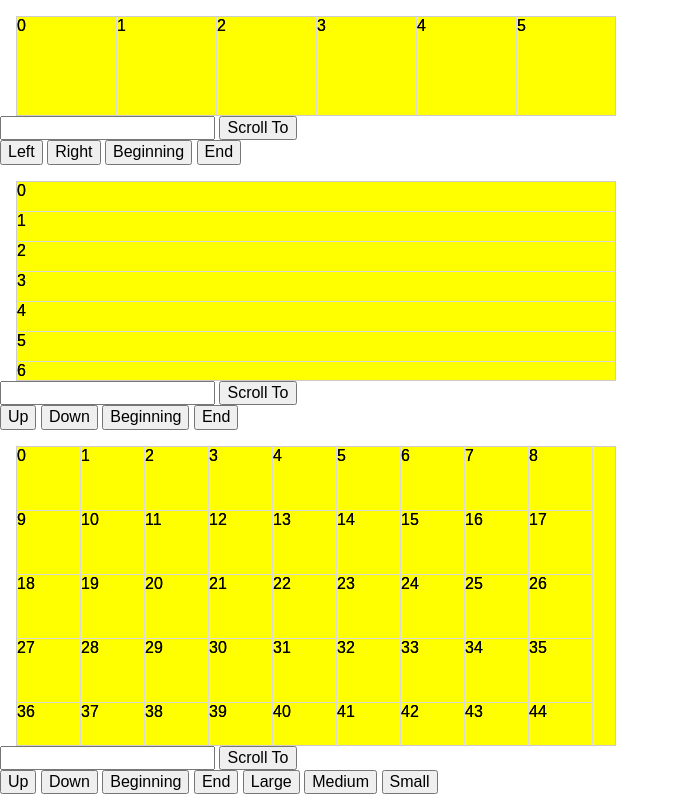
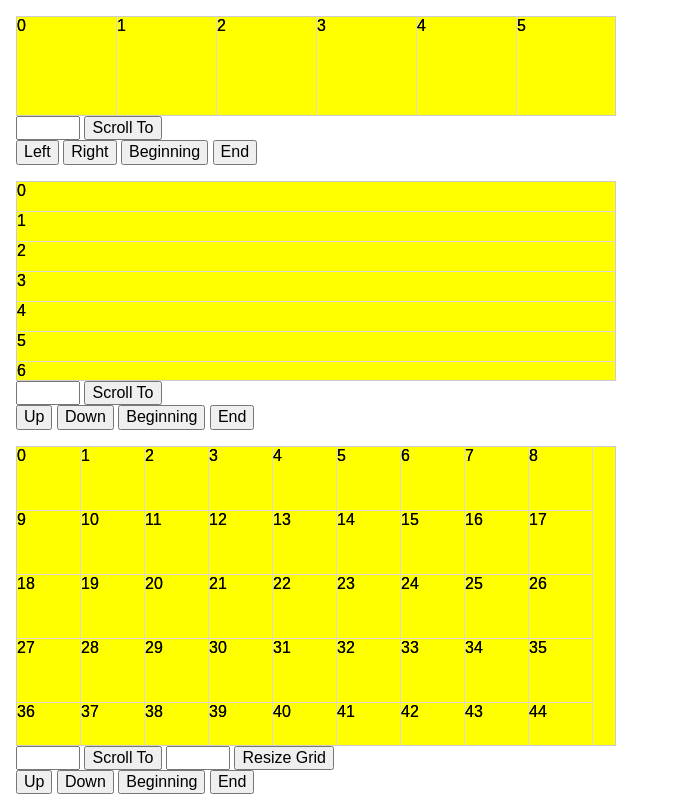
Before and after one commit to robhicks/sv-scroller, a website: page index.html in a window 1280 px wide. Shown: the whole page, without its empty margins (0-679 px from the left). Drawn offline with nearby package versions, Linux system fonts and the light colour scheme.

Commit message:
fix some minor issues and bump version

```diff
--- a/assets/app.js
+++ b/assets/app.js
@@ -43,7 +43,7 @@ angular.module('App', ['sv-scroller'])
     }, 1000);
   }
 
-  this.resizeGrid = function(size) {
+  this.changeGridSize = function(size) {
     svScrollerSrvc.publish('grid:reset', {itemHeight: size, itemWidth: size});
   }
 
--- a/assets/styles.css
+++ b/assets/styles.css
@@ -52,3 +52,11 @@
   margin-top: 1em;
   margin-left: 1em;
 }
+
+.buttons {
+  margin-left: 1em;
+}
+
+.buttons input {
+  width: 64px;
+}
--- a/bower.json
+++ b/bower.json
@@ -2,7 +2,7 @@
   "name": "sv-scroller",
   "description": "Angular 1.x virtual scroller",
   "main": "dist",
-  "version": "0.1.3",
+  "version": "0.1.4",
   "license": "MIT",
   "keywords": [
     "angular",
--- a/index.html
+++ b/index.html
@@ -14,6 +14,7 @@
             <div>{{item.id}}</div>
           </sv-scroller>
         </div>
+        <div class="buttons">
           <input type="text" name="name" ng-model="MC.scrollToHorizontal"/>
           <button type="button" name="button" ng-click="MC.scrollToElement(MC.scrollToHorizontal, 'horizontal')">Scroll To</button>
           <br/>
@@ -23,6 +24,7 @@
           <button type="button" name="button" ng-click="MC.horizontalView('end')">End</button>
         </div>
       </div>
+    </div>
     <div class="pure-g">
       <div class="pure-u-1-2">
         <div class="vertical-panel">
@@ -30,6 +32,7 @@
             <div>{{item.id}}</div>
           </sv-scroller>
         </div>
+        <div class="buttons">
           <input type="text" name="name" ng-model="MC.scrollToVertical"/>
           <button type="button" name="button" ng-click="MC.scrollToElement(MC.scrollToVertical, 'vertical')">Scroll To</button>
           <br/>
@@ -39,6 +42,7 @@
           <button type="button" name="button" ng-click="MC.verticalView('bottom')">End</button>
         </div>
       </div>
+    </div>
     <div class="pure-g">
       <div class="pure-u-1-2">
         <div class="grid-panel">
@@ -46,16 +50,17 @@
             <div>{{item.id}}</div>
           </sv-scroller>
         </div>
+        <div class="buttons">
           <input type="text" name="name" ng-model="MC.scrollToGrid">
           <button type="button" name="button" ng-click="MC.scrollToElement(MC.scrollToGrid, 'grid')">Scroll To</button>
+          <input type="text" name="name" ng-model="MC.gridSize">
+          <button type="button" name="button" ng-click="MC.changeGridSize(MC.gridSize)">Resize Grid</button>
           <br/>
           <button type="button" name="button" ng-click="MC.gridView('up')">Up</button>
           <button type="button" name="button" ng-click="MC.gridView('down')">Down</button>
           <button type="button" name="button" ng-click="MC.gridView('top')">Beginning</button>
           <button type="button" name="button" ng-click="MC.gridView('bottom')">End</button>
-        <button type="button" name="button" ng-click="MC.resizeGrid(96)">Large</button>
-        <button type="button" name="button" ng-click="MC.resizeGrid(64)">Medium</button>
-        <button type="button" name="button" ng-click="MC.resizeGrid(48)">Small</button>
+        </div>
       </div>
     </div>
     <script src="node_modules/angular/angular.js" charset="utf-8"></script>
--- a/package.json
+++ b/package.json
@@ -1,6 +1,6 @@
 {
   "name": "sv-scroller",
-  "version": "0.1.3",
+  "version": "0.1.4",
   "description": "Angular 1.x virtual scroller",
   "main": "index.js",
   "scripts": {
--- a/src/sVscrollerCtrl.js
+++ b/src/sVscrollerCtrl.js
@@ -131,7 +131,6 @@ export default function svScrollerCtrl($scope, $element, $attrs, $transclude, $i
     let $fragment = angular.element(document.createDocumentFragment());
     for (var i = from; i < finalItem; i++) {
       promises.push(createElement(i));
-      // $fragment.append(createElement(i));
     }
 
     // Hide and mark obsolete nodes for deletion.
@@ -153,6 +152,7 @@ export default function svScrollerCtrl($scope, $element, $attrs, $transclude, $i
 
   function reset(config) {
     initialize(config);
+    scrollToElement(0);
   }
 
   function scrollToElement(index) {
```
Also changed, not shown: dist/sv-scroller.js, dist/sv-scroller.min.js, 2 other files. Lines whose indentation alone changed are shown as unchanged.
